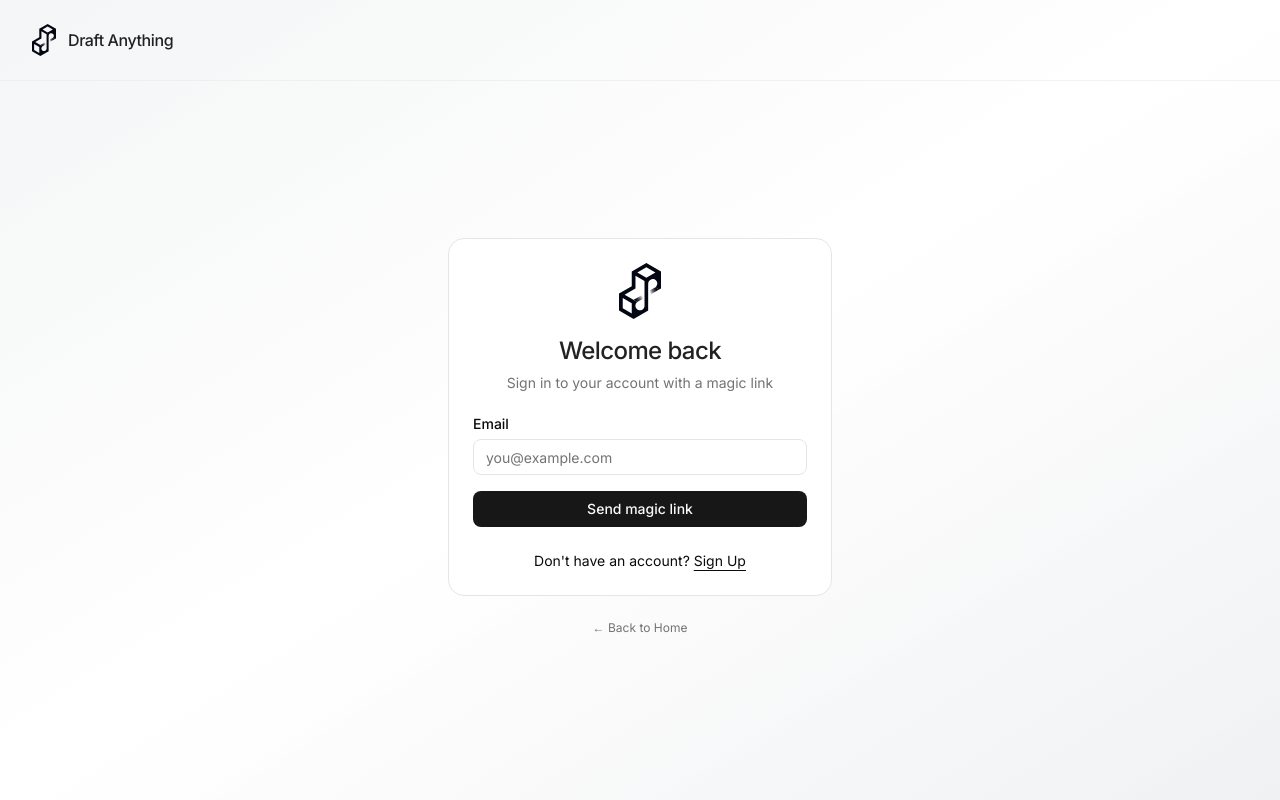
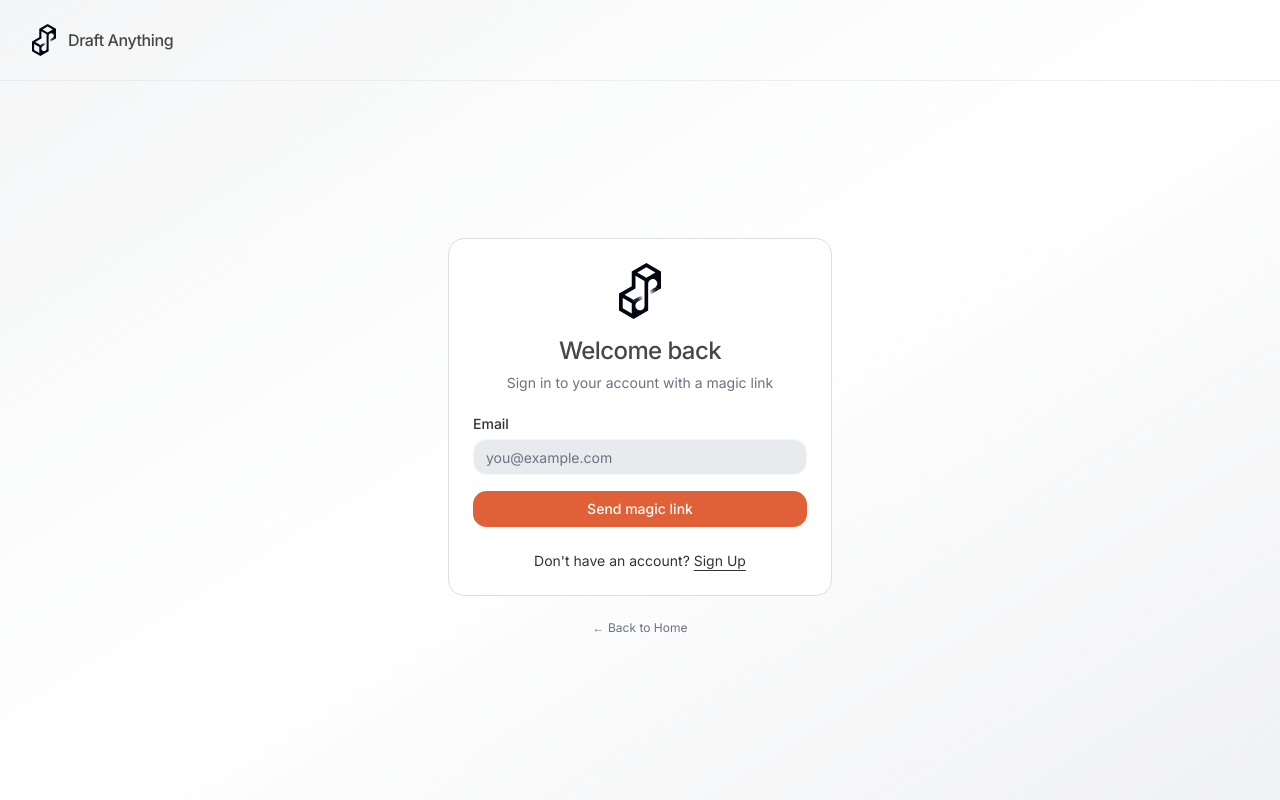
Before and after one commit to robert-moore/draft-anything, a Next.js app: page /auth/login in a window 1280 px wide. Built offline with nearby package versions, Linux system fonts and the light colour scheme; no server answers.

Commit message:
style: update shadcn theming

```diff
--- a/app/globals.css
+++ b/app/globals.css
@@ -2,412 +2,108 @@
 @tailwind components;
 @tailwind utilities;
 
-/* Apple-style organic background animations */
-@keyframes organicFloat {
-  0%,
-  100% {
-    transform: translate3d(0, 0, 0) rotate(0deg) scale(1);
-  }
-  25% {
-    transform: translate3d(-15px, -25px, 0) rotate(1deg) scale(1.02);
-  }
-  50% {
-    transform: translate3d(10px, -15px, 0) rotate(-0.5deg) scale(0.98);
-  }
-  75% {
-    transform: translate3d(-5px, -35px, 0) rotate(0.8deg) scale(1.01);
-  }
+:root {
+  --background: 204 12.1951% 91.9608%;
+  --foreground: 0 0% 20%;
+  --card: 0 0% 100%;
+  --card-foreground: 0 0% 20%;
+  --popover: 0 0% 100%;
+  --popover-foreground: 0 0% 20%;
+  --primary: 14.2857 73.0435% 54.902%;
+  --primary-foreground: 0 0% 100%;
+  --secondary: 220 14.2857% 95.8824%;
+  --secondary-foreground: 215 13.7931% 34.1176%;
+  --muted: 210 20% 98.0392%;
+  --muted-foreground: 220 8.9362% 46.0784%;
+  --accent: 207.6923 46.4286% 89.0196%;
+  --accent-foreground: 225.5556 64.2857% 32.9412%;
+  --destructive: 1.0526 84.2365% 60.1961%;
+  --destructive-foreground: 0 0% 100%;
+  --border: 210 9.375% 87.451%;
+  --input: 220 15.7895% 96.2745%;
+  --ring: 14.2857 73.0435% 54.902%;
+  --chart-1: 210.9091 37.5% 65.4902%;
+  --chart-2: 14.1935 73.2283% 75.098%;
+  --chart-3: 213.9474 29.9213% 50.1961%;
+  --chart-4: 217.6923 35.7798% 42.7451%;
+  --chart-5: 221.7722 43.6464% 35.4902%;
+  --sidebar: 216 7.9365% 87.6471%;
+  --sidebar-foreground: 0 0% 20%;
+  --sidebar-primary: 14.2857 73.0435% 54.902%;
+  --sidebar-primary-foreground: 0 0% 100%;
+  --sidebar-accent: 207.6923 46.4286% 89.0196%;
+  --sidebar-accent-foreground: 225.5556 64.2857% 32.9412%;
+  --sidebar-border: 220 13.0435% 90.9804%;
+  --sidebar-ring: 14.2857 73.0435% 54.902%;
+  --font-sans: Inter, sans-serif;
+  --font-serif: Source Serif 4, serif;
+  --font-mono: JetBrains Mono, monospace;
+  --radius: 0.85rem;
+  --shadow-2xs: 0px 1px 9px 0px hsl(0 0% 10.1961% / 0.05);
+  --shadow-xs: 0px 1px 9px 0px hsl(0 0% 10.1961% / 0.05);
+  --shadow-sm: 0px 1px 9px 0px hsl(0 0% 10.1961% / 0.1),
+    0px 1px 2px -1px hsl(0 0% 10.1961% / 0.1);
+  --shadow: 0px 1px 9px 0px hsl(0 0% 10.1961% / 0.1),
+    0px 1px 2px -1px hsl(0 0% 10.1961% / 0.1);
+  --shadow-md: 0px 1px 9px 0px hsl(0 0% 10.1961% / 0.1),
+    0px 2px 4px -1px hsl(0 0% 10.1961% / 0.1);
+  --shadow-lg: 0px 1px 9px 0px hsl(0 0% 10.1961% / 0.1),
+    0px 4px 6px -1px hsl(0 0% 10.1961% / 0.1);
+  --shadow-xl: 0px 1px 9px 0px hsl(0 0% 10.1961% / 0.1),
+    0px 8px 10px -1px hsl(0 0% 10.1961% / 0.1);
+  --shadow-2xl: 0px 1px 9px 0px hsl(0 0% 10.1961% / 0.25);
+  --tracking-normal: 0em;
+  --spacing: 0.25rem;
 }
 
-@keyframes organicMorph {
-  0%,
-  100% {
-    border-radius: 60% 40% 30% 70% / 60% 30% 70% 40%;
-  }
-  20% {
-    border-radius: 50% 50% 40% 60% / 55% 35% 65% 45%;
-  }
-  40% {
-    border-radius: 40% 60% 55% 45% / 40% 60% 50% 50%;
-  }
-  60% {
-    border-radius: 55% 45% 35% 65% / 45% 55% 35% 65%;
-  }
-  80% {
-    border-radius: 45% 55% 50% 50% / 60% 40% 55% 45%;
-  }
+.dark {
+  --background: 219.1304 29.1139% 15.4902%;
+  --foreground: 0 0% 89.8039%;
+  --card: 223.6364 20.7547% 20.7843%;
+  --card-foreground: 0 0% 89.8039%;
+  --popover: 223.3333 19.1489% 18.4314%;
+  --popover-foreground: 0 0% 89.8039%;
+  --primary: 14.2857 73.0435% 54.902%;
+  --primary-foreground: 0 0% 100%;
+  --secondary: 222 19.2308% 20.3922%;
+  --secondary-foreground: 0 0% 89.8039%;
+  --muted: 222 19.2308% 20.3922%;
+  --muted-foreground: 0 0% 63.9216%;
+  --accent: 225 34.375% 25.098%;
+  --accent-foreground: 214.2857 96.9231% 87.2549%;
+  --destructive: 1.0526 84.2365% 60.1961%;
+  --destructive-foreground: 0 0% 100%;
+  --border: 224.3478 15.8621% 28.4314%;
+  --input: 224.3478 15.8621% 28.4314%;
+  --ring: 14.2857 73.0435% 54.902%;
+  --chart-1: 210.9091 37.5% 65.4902%;
+  --chart-2: 12.4138 63.5036% 73.1373%;
+  --chart-3: 213.9474 29.9213% 50.1961%;
+  --chart-4: 217.6923 35.7798% 42.7451%;
+  --chart-5: 221.7722 43.6464% 35.4902%;
+  --sidebar: 222.8571 20% 20.5882%;
+  --sidebar-foreground: 0 0% 89.8039%;
+  --sidebar-primary: 14.2857 73.0435% 54.902%;
+  --sidebar-primary-foreground: 0 0% 100%;
+  --sidebar-accent: 225 34.375% 25.098%;
+  --sidebar-accent-foreground: 214.2857 96.9231% 87.2549%;
+  --sidebar-border: 224.3478 15.8621% 28.4314%;
+  --sidebar-ring: 14.2857 73.0435% 54.902%;
+  --font-sans: Inter, sans-serif;
+  --font-serif: Source Serif 4, serif;
+  --font-mono: JetBrains Mono, monospace;
+  --radius: 0.85rem;
+  --shadow-2xs: 0px 1px 9px 0px hsl(0 0% 10.1961% / 0.05);
+  --shadow-xs: 0px 1px 9px 0px hsl(0 0% 10.1961% / 0.05);
+  --shadow-sm: 0px 1px 9px 0px hsl(0 0% 10.1961% / 0.1),
+    0px 1px 2px -1px hsl(0 0% 10.1961% / 0.1);
+  --shadow: 0px 1px 9px 0px hsl(0 0% 10.1961% / 0.1),
+    0px 1px 2px -1px hsl(0 0% 10.1961% / 0.1);
+  --shadow-md: 0px 1px 9px 0px hsl(0 0% 10.1961% / 0.1),
+    0px 2px 4px -1px hsl(0 0% 10.1961% / 0.1);
+  --shadow-lg: 0px 1px 9px 0px hsl(0 0% 10.1961% / 0.1),
+    0px 4px 6px -1px hsl(0 0% 10.1961% / 0.1);
+  --shadow-xl: 0px 1px 9px 0px hsl(0 0% 10.1961% / 0.1),
+    0px 8px 10px -1px hsl(0 0% 10.1961% / 0.1);
+  --shadow-2xl: 0px 1px 9px 0px hsl(0 0% 10.1961% / 0.25);
 }
-
-@keyframes dashFlow {
-  0% {
-    stroke-dashoffset: 0;
-  }
-  100% {
-    stroke-dashoffset: -16;
-  }
-}
-
-@keyframes lightBeam {
-  0% {
-    transform: translateY(0);
-    opacity: 0;
-  }
-  20% {
-    opacity: 1;
-  }
-  80% {
-    opacity: 0;
-  }
-  100% {
-    transform: translateY(96px);
-    opacity: 0;
-  }
-}
-
-@keyframes scroll-up {
-  0% {
-    transform: translateY(0);
-  }
-  100% {
-    transform: translateY(-50%);
-  }
-}
-
-@keyframes fadeIn {
-  0% {
-    opacity: 0;
-    transform: translateY(20px);
-  }
-  100% {
-    opacity: 1;
-    transform: translateY(0);
-  }
-}
-
-@keyframes slideUp {
-  0% {
-    opacity: 0;
-    transform: translateY(30px);
-  }
-  100% {
-    opacity: 1;
-    transform: translateY(0);
-  }
-}
-
-@keyframes float {
-  0%,
-  100% {
-    transform: translateY(0px);
-  }
-  50% {
-    transform: translateY(-10px);
-  }
-}
-
-@keyframes shimmer {
-  0% {
-    transform: translateX(-100%);
-  }
-  100% {
-    transform: translateX(100%);
-  }
-}
-
-.animate-fadeIn {
-  animation: fadeIn 0.6s ease-out;
-}
-
-.animate-slideUp {
-  animation: slideUp 0.6s ease-out;
-}
-
-.animate-float {
-  animation: float 3s ease-in-out infinite;
-}
-
-.line-clamp-2 {
-  display: -webkit-box;
-  -webkit-box-orient: vertical;
-  -webkit-line-clamp: 2;
-  overflow: hidden;
-}
-
-@layer base {
-  :root {
-    /* Main page background and default text color */
-    --background: 0 0% 100%;
-    --foreground: 0 0% 3.9%;
-
-    /* Card component background and text color */
-    --card: 0 0% 100%;
-    --card-foreground: 0 0% 3.9%;
-
-    /* Popover/dropdown background and text color */
-    --popover: 0 0% 100%;
-    --popover-foreground: 0 0% 3.9%;
-
-    /* Primary button and main interactive element colors */
-    --primary: 0 0% 9%;
-    --primary-foreground: 0 0% 98%;
-
-    /* Secondary button and less prominent interactive element colors */
-    --secondary: 0 0% 96.1%;
-    --secondary-foreground: 0 0% 9%;
-
-    /* Muted/disabled element colors and subdued text */
-    --muted: 0 0% 96.1%;
-    --muted-foreground: 0 0% 45.1%;
-
-    /* Accent colors for highlights and special elements */
-    --accent: 0 0% 96.1%;
-    --accent-foreground: 0 0% 9%;
-
-    /* Destructive/error colors for dangerous actions */
-    --destructive: 0 84.2% 60.2%;
-    --destructive-foreground: 0 0% 98%;
-
-    /* Border colors for elements, input fields, and focus rings */
-    --border: 0 0% 89.8%;
-    --input: 0 0% 89.8%;
-    --ring: 0 0% 3.9%;
-
-    /* Default border radius for rounded corners */
-    --radius: 0.5rem;
-
-    /* Chart colors for data visualization components */
-    --chart-1: oklch(0.81 0.17 75.35);
-    --chart-2: oklch(0.55 0.22 264.53);
-    --chart-3: oklch(0.72 0 0);
-    --chart-4: oklch(0.92 0 0);
-    --chart-5: oklch(0.56 0 0);
-
-    /* Custom blue accent colors for special UI elements */
-    --accent-blue: 210 100% 97%;
-    --accent-blue-foreground: 210 100% 50%;
-    --accent-blue-border: 210 100% 90%;
-
-    /* Sidebar component color scheme */
-    --sidebar-background: 0 0% 98%;
-    --sidebar-foreground: oklch(0 0 0);
-    --sidebar-primary: oklch(0 0 0);
-    --sidebar-primary-foreground: oklch(1 0 0);
-    --sidebar-accent: oklch(0.94 0 0);
-    --sidebar-accent-foreground: oklch(0 0 0);
-    --sidebar-border: oklch(0.94 0 0);
-    --sidebar-ring: oklch(0 0 0);
-    --sidebar: oklch(0.99 0 0);
-
-    /* Font family definitions */
-    --font-sans: Geist, sans-serif;
-    --font-serif: Georgia, serif;
-    --font-mono: Geist Mono, monospace;
-
-    /* Shadow system properties */
-    --shadow-color: hsl(0 0% 0%);
-    --shadow-opacity: 0.18;
-    --shadow-blur: 2px;
-    --shadow-spread: 0px;
-    --shadow-offset-x: 0px;
-    --shadow-offset-y: 1px;
-
-    /* Typography and spacing */
-    --letter-spacing: 0em;
-    --spacing: 0.25rem;
-
-    /* Pre-defined shadow variants for consistent elevation */
-    --shadow-2xs: 0px 1px 2px 0px hsl(0 0% 0% / 0.09);
-    --shadow-xs: 0px 1px 2px 0px hsl(0 0% 0% / 0.09);
-    --shadow-sm: 0px 1px 2px 0px hsl(0 0% 0% / 0.18),
-      0px 1px 2px -1px hsl(0 0% 0% / 0.18);
-    --shadow: 0px 1px 2px 0px hsl(0 0% 0% / 0.18),
-      0px 1px 2px -1px hsl(0 0% 0% / 0.18);
-    --shadow-md: 0px 1px 2px 0px hsl(0 0% 0% / 0.18),
-      0px 2px 4px -1px hsl(0 0% 0% / 0.18);
-    --shadow-lg: 0px 1px 2px 0px hsl(0 0% 0% / 0.18),
-      0px 4px 6px -1px hsl(0 0% 0% / 0.18);
-    --shadow-xl: 0px 1px 2px 0px hsl(0 0% 0% / 0.18),
-      0px 8px 10px -1px hsl(0 0% 0% / 0.18);
-    --shadow-2xl: 0px 1px 2px 0px hsl(0 0% 0% / 0.45);
-
-    /* Base letter spacing for typography */
-    --tracking-normal: 0em;
-  }
-
-  .dark {
-    /* Dark theme: Main page background and default text color */
-    --background: oklch(0.1296 0.0274 261.69);
-    --foreground: 0 0% 98%;
-
-    /* Dark theme: Card component background and text color */
-    --card: 0 0% 3%;
-    --card-foreground: 0 0% 98%;
-
-    /* Dark theme: Popover/dropdown background and text color */
-    --popover: 0 0% 4%;
-    --popover-foreground: 0 0% 98%;
-
-    /* Dark theme: Primary button and main interactive element colors */
-    --primary: 0 0% 98%;
-    --primary-foreground: 0 0% 9%;
-
-    /* Dark theme: Secondary button and less prominent interactive element colors */
-    --secondary: 0 0% 14.9%;
-    --secondary-foreground: 0 0% 98%;
-
-    /* Dark theme: Muted/disabled element colors and subdued text */
-    --muted: 0 0% 14.9%;
-    --muted-foreground: 0 0% 63.9%;
-
-    /* Dark theme: Accent colors for highlights and special elements */
-    --accent: 0 0% 14.9%;
-    --accent-foreground: 0 0% 98%;
-
-    /* Dark theme: Destructive/error colors for dangerous actions */
-    --destructive: 0 62.8% 30.6%;
-    --destructive-foreground: 0 0% 98%;
-
-    /* Dark theme: Border colors for elements, input fields, and focus rings */
-    --border: 0 0% 14.9%;
-    --input: 0 0% 14.9%;
-    --ring: 0 0% 83.1%;
-
-    /* Dark theme: Chart colors for data visualization components */
-    --chart-1: oklch(0.81 0.17 75.35);
-    --chart-2: oklch(0.58 0.21 260.84);
-    --chart-3: oklch(0.56 0 0);
-    --chart-4: oklch(0.44 0 0);
-    --chart-5: oklch(0.92 0 0);
-
-    /* Dark theme: Custom blue accent colors for special UI elements */
-    --accent-blue: 210 100% 10%;
-    --accent-blue-foreground: 210 100% 80%;
-    --accent-blue-border: 210 100% 25%;
-
-    /* Dark theme: Sidebar component color scheme */
-    --sidebar-background: 0 0% 11%;
-    --sidebar-foreground: oklch(1 0 0);
-    --sidebar-primary: oklch(1 0 0);
-    --sidebar-primary-foreground: oklch(0 0 0);
-    --sidebar-accent: oklch(0.32 0 0);
-    --sidebar-accent-foreground: oklch(1 0 0);
-    --sidebar-border: oklch(0.32 0 0);
-    --sidebar-ring: oklch(0.72 0 0);
-    --sidebar: oklch(0.21 0 0);
-
-    /* Dark theme: Default border radius for rounded corners */
-    --radius: 0.5rem;
-
-    /* Dark theme: Font family definitions */
-    --font-sans: Geist, sans-serif;
-    --font-serif: Georgia, serif;
-    --font-mono: Geist Mono, monospace;
-
-    /* Dark theme: Shadow system properties */
-    --shadow-color: hsl(0 0% 0%);
-    --shadow-opacity: 0.18;
-    --shadow-blur: 2px;
-    --shadow-spread: 0px;
-    --shadow-offset-x: 0px;
-    --shadow-offset-y: 1px;
-
-    /* Dark theme: Typography and spacing */
-    --letter-spacing: 0em;
-    --spacing: 0.25rem;
-
-    /* Dark theme: Pre-defined shadow variants for consistent elevation */
-    --shadow-2xs: 0px 1px 2px 0px hsl(0 0% 0% / 0.09);
-    --shadow-xs: 0px 1px 2px 0px hsl(0 0% 0% / 0.09);
-    --shadow-sm: 0px 1px 2px 0px hsl(0 0% 0% / 0.18),
-      0px 1px 2px -1px hsl(0 0% 0% / 0.18);
-    --shadow: 0px 1px 2px 0px hsl(0 0% 0% / 0.18),
-      0px 1px 2px -1px hsl(0 0% 0% / 0.18);
-    --shadow-md: 0px 1px 2px 0px hsl(0 0% 0% / 0.18),
-      0px 2px 4px -1px hsl(0 0% 0% / 0.18);
-    --shadow-lg: 0px 1px 2px 0px hsl(0 0% 0% / 0.18),
-      0px 4px 6px -1px hsl(0 0% 0% / 0.18);
-    --shadow-xl: 0px 1px 2px 0px hsl(0 0% 0% / 0.18),
-      0px 8px 10px -1px hsl(0 0% 0% / 0.18);
-    --shadow-2xl: 0px 1px 2px 0px hsl(0 0% 0% / 0.45);
-  }
-  .theme {
-    /* Theme-specific font family definitions */
-    --font-sans: Geist, sans-serif;
-    --font-mono: Geist Mono, monospace;
-    --font-serif: Georgia, serif;
-
-    /* Theme-specific border radius */
-    --radius: 0.5rem;
-
-    /* Letter spacing variants for typography hierarchy */
-    --tracking-tighter: calc(var(--tracking-normal) - 0.05em);
-    --tracking-tight: calc(var(--tracking-normal) - 0.025em);
-    --tracking-wide: calc(var(--tracking-normal) + 0.025em);
-    --tracking-wider: calc(var(--tracking-normal) + 0.05em);
-    --tracking-widest: calc(var(--tracking-normal) + 0.1em);
-  }
-  body {
-    letter-spacing: var(--tracking-normal);
-  }
-}
-
-@layer base {
-  * {
-    @apply border-border;
-  }
-  body {
-    @apply bg-background text-foreground antialiased;
-    font-feature-settings: 'rlig' 1, 'calt' 1;
-  }
-}
-
-/* Linear/Resend-inspired styles */
-@layer utilities {
-  /* Subtle borders */
-  .border-subtle {
-    @apply border-white/[0.08];
-  }
-
-  /* Glass morphism effects */
-  .glass-panel {
-    @apply bg-white/[0.02] backdrop-blur-sm;
-  }
-
-  /* Text styles */
-  .text-primary {
-    @apply text-white/90;
-  }
-
-  .text-secondary {
-    @apply text-white/60;
-  }
-
-  .text-tertiary {
-    @apply text-white/40;
-  }
-
-  /* Gradient borders */
-  .gradient-border {
-    @apply relative;
-  }
-
-  .gradient-border::before {
-    content: '';
-    @apply absolute -inset-[1px] rounded-[inherit] bg-gradient-to-br from-white/[0.15] via-white/[0.05] to-transparent;
-  }
-
-  /* Focus states */
-  .focus-ring {
-    @apply focus:outline-none focus:ring-1 focus:ring-white/[0.15] focus:border-white/[0.15];
-  }
-
-  /* Hover transitions */
-  .hover-transition {
-    @apply transition-all duration-200 ease-out;
-  }
-
-  /* Card hover effects */
-  .card-hover {
-    @apply hover:bg-white/[0.03] hover:border-white/[0.12] transition-all duration-200;
-  }
-}
```
